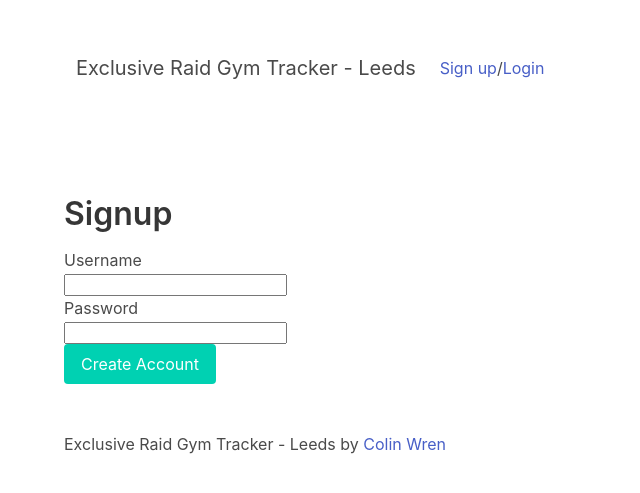
After one commit to Gimpneek/exclusive-raid-gym-tracker, a Django app: template app/templates/app/signup.html in a window 1280 px wide. The commit adds this page. Shown: the top 493 px of the page, without its empty margins (0-640 px from the left). Run offline with Django 3.2, Linux system fonts and the light colour scheme; the template is opened without the code that fills it, so the values that code supplies are empty; some libraries are stand-ins or nearby versions.

Commit message:
No longer using django-registration and using default so can create objects on signup

```diff
--- a/app/templates/app/base.html
+++ b/app/templates/app/base.html
@@ -39,7 +39,7 @@
                     {%  if user.is_authenticated %}
                         <a href="/logout/">Logout</a>
                     {% else %}
-                        <a href="/accounts/register/">Sign up</a>/<a href="/login/">Login</a>
+                        <a href="/signup/">Sign up</a>/<a href="/login/">Login</a>
                     {% endif %}
                 </p>
               </div>
@@ -55,7 +55,7 @@
                         <p>A tool for tracking which gyms you've visited in order to maximise you chance at getting an exclusive raid in the city center of Leeds.</p>
                         <h2>How it works</h2>
                         <ol>
-                            <li><a href="/accounts/register/">Sign up for an account</a></li>
+                            <li><a href="/signup/">Sign up for an account</a></li>
                             <li>Add the date of the last raid you did for the Gyms in the town centre</li>
                             <li>Use the list to keep on top of the gyms so you don't miss out on an exclusive raid</li>
                         </ol>
--- /dev/null
+++ b/app/templates/app/signup.html
@@ -0,0 +1,14 @@
+{% extends "app/base.html" %}
+{% block content %}
+    <h1>Signup</h1>
+    <form action="" method="post">
+        <label for="username">Username</label>
+        <input name="username" type="text">
+        <label for="password">Password</label>
+        <input name="password" type="password">
+        {% csrf_token %}
+        <p class="control">
+            <input type="submit" value="Create Account" class="button is-primary" id="form_submit" />
+        </p>
+    </form>
+{%  endblock %}
--- a/app/views/gym_list.py
+++ b/app/views/gym_list.py
@@ -11,7 +11,7 @@ def gym_list(request):
     Show the homepage
     """
     profile = Profile.objects.get(user=request.user.id)
-    gym_list = GymItem.objects.filter(profile=profile.id, hidden=False).order_by('last_visit_date')
+    gym_list = GymItem.objects.filter(profile=profile.id, hidden=False).order_by('last_visit_date', 'gym__name')
     return render(request, 'app/gym_list.html', {
         'gym_list': gym_list
     })
--- a/exclusive_raid_tracker/settings.py
+++ b/exclusive_raid_tracker/settings.py
@@ -119,4 +119,3 @@ USE_TZ = True
 # https://docs.djangoproject.com/en/1.11/howto/static-files/
 
 STATIC_URL = '/static/'
-REGISTRATION_OPEN = True
--- a/exclusive_raid_tracker/urls.py
+++ b/exclusive_raid_tracker/urls.py
@@ -13,18 +13,19 @@ Including another URLconf
     1. Import the include() function: from django.conf.urls import url, include
     2. Add a URL to urlpatterns:  url(r'^blog/', include('blog.urls'))
 """
-from django.conf.urls import url, include
+from django.conf.urls import url
 from django.contrib import admin
 from app.views.homepage import index
 from app.views.login import login_page
 from app.views.logout import logout_page
 from app.views.gym_list import gym_list
+from app.views.signup import signup_page
 
 urlpatterns = [
     url(r'^$', index, name='index'),
     url(r'^admin/', admin.site.urls),
-    url(r'^accounts/', include('registration.backends.simple.urls')),
     url(r'^login/', login_page, name='login'),
     url(r'^logout/', logout_page, name='logout'),
+    url(r'^signup/', signup_page, name='signup'),
     url(r'^list/', gym_list, name='gym_list')
 ]
--- a/requirements.txt
+++ b/requirements.txt
@@ -1 +1,2 @@
-django-registration==2.2
+Django==1.11.4
+pytz==2017.2
```
Also changed, not shown: app/forms/user.py (added, +8 -0 lines), app/views/signup.py (added, +23 -0 lines), app/forms/__init__.py (added), db.sqlite3.
